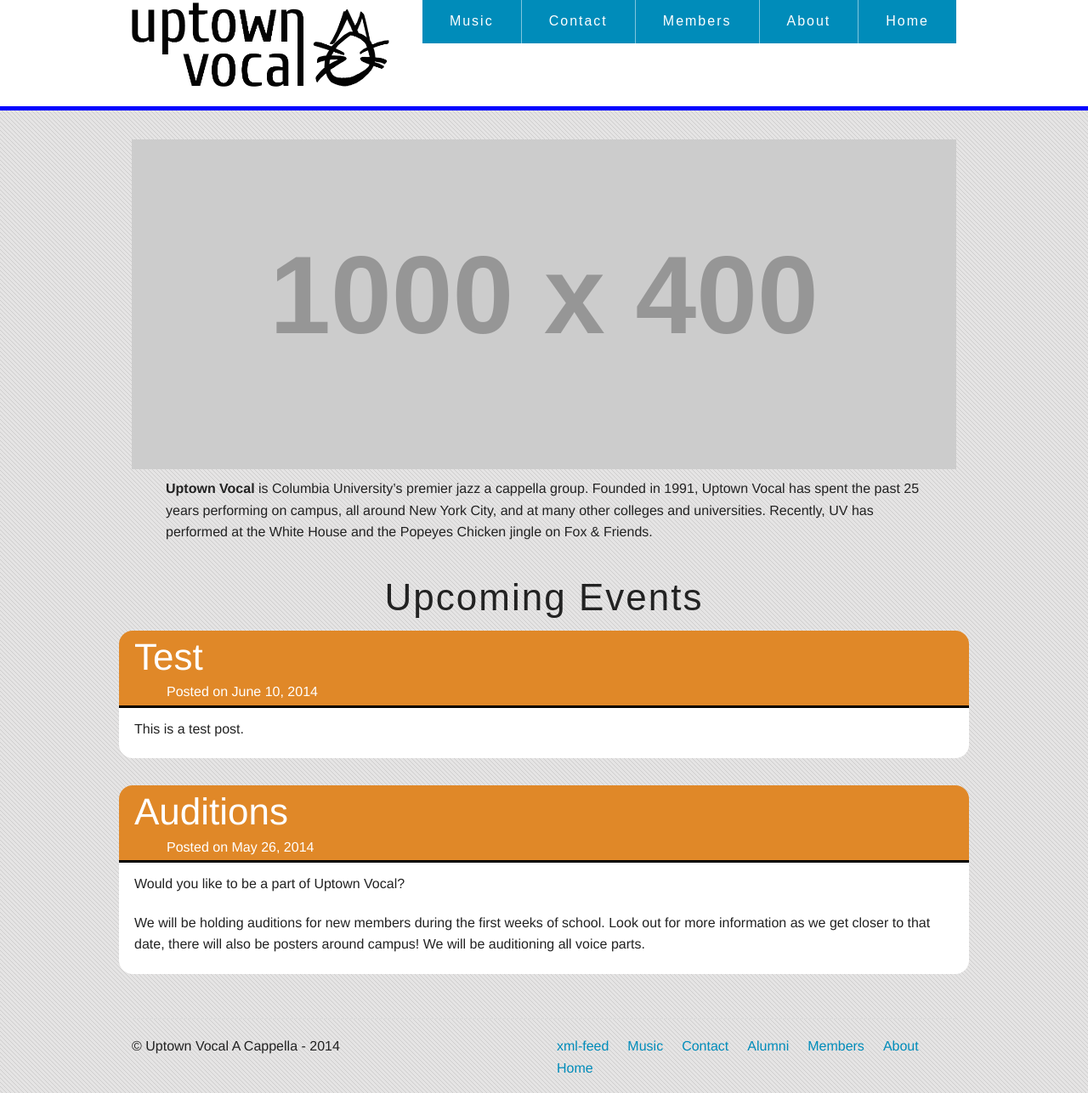
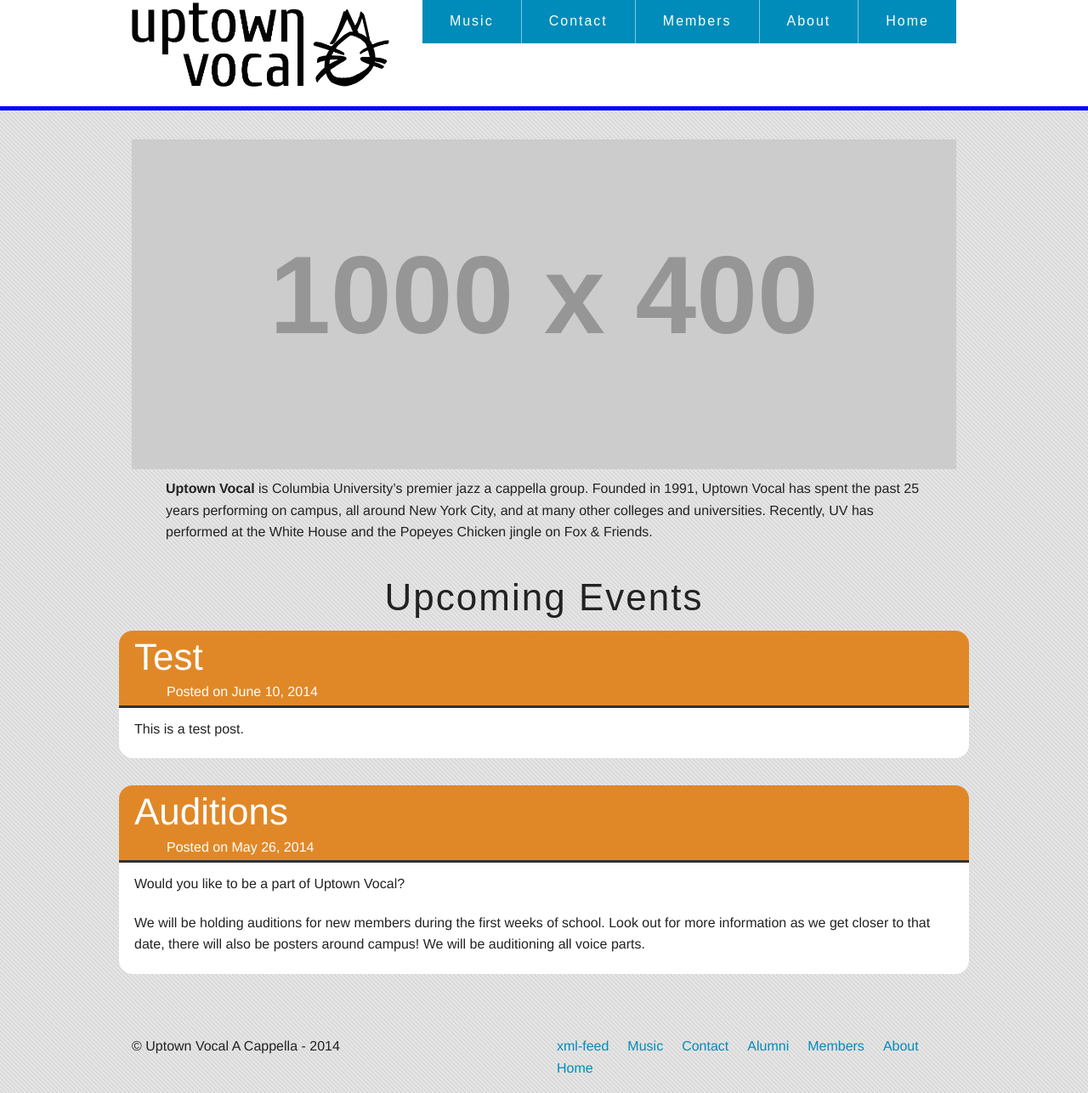
Before and after one commit to uptownvocal/uptownvocal.github.io, a Jekyll site: the page built from index.html, in a window 1280 px wide. Shown: the whole page at 85% size. Built offline with Jekyll 4.4.1, drawn with Linux system fonts in a browser that asks for light colours; some web fonts are replaced.

Commit message:
footer.html: white space; style.css: black to dark grey for border-bottom

```diff
--- a/_includes/footer.html
+++ b/_includes/footer.html
@@ -1,4 +1,5 @@
 <footer class="row">
+
   <div class="large-12 columns">
     <hr/>
     <div class="row">
@@ -18,4 +19,5 @@
       </div>
     </div>
   </div>
+
 </footer>
--- a/assets/css/style.css
+++ b/assets/css/style.css
@@ -34,7 +34,7 @@
 	border-top-left-radius: 16px;
 	border-top-right-radius: 16px;
 
-	border-bottom: solid black 3px;
+	border-bottom: solid rgb(50,50,50) 3px;
 }
 
 .event-header h1, h4 {
```
